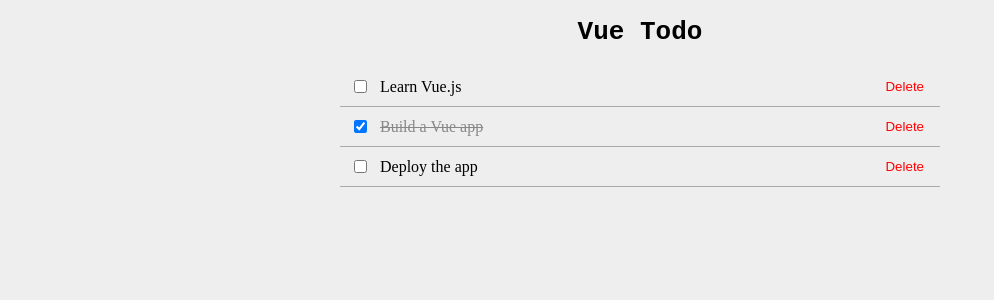
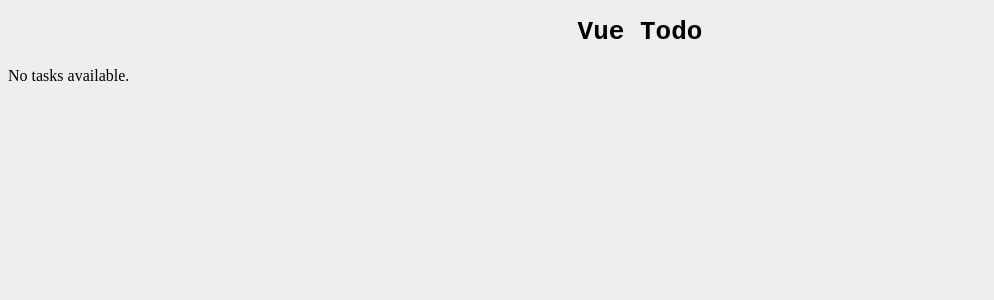
Before and after one commit to husamXA1/vue-todo, a Vue app: page / in a window 1280 px wide. Shown: the top 300 px of the page, without its empty margins (0-994 px from the left). Built offline with nearby package versions, Linux system fonts and the light colour scheme.

Commit message:
add local storage logic to save tasks

```diff
--- a/src/App.vue
+++ b/src/App.vue
@@ -1,13 +1,40 @@
 <script setup>
-import { ref } from 'vue';
+import { ref, watch } from 'vue';
 import Task from './components/Task.vue';
 
-const tasks = ref([
-  { id: 1, title: 'Learn Vue.js', completed: false },
-  { id: 2, title: 'Build a Vue app', completed: true },
-  { id: 3, title: 'Deploy the app', completed: false },
-]);
+const tasks = ref([]);
 
+watch(
+  tasks,
+  (newTasks) => {
+    saveTasksToLocalStorage();
+  },
+);
+
+function saveTasksToLocalStorage() {
+  localStorage.setItem('tasks', JSON.stringify(tasks.value));
+}
+
+function loadTasksFromLocalStorage() {
+  const savedTasks = localStorage.getItem('tasks');
+  if (savedTasks) {
+    tasks.value = JSON.parse(savedTasks);
+  }
+}
+loadTasksFromLocalStorage();
+
+function handleToggleTaskCompletion(taskId) {
+  const task = tasks.value.find(t => t.id === taskId);
+  if (task) {
+    task.completed = !task.completed;
+  }
+  saveTasksToLocalStorage();
+}
+
+function handleDeleteTask(taskId) {
+  tasks.value = tasks.value.filter(t => t.id !== taskId);
+  saveTasksToLocalStorage();
+}
 
 </script>
 
@@ -18,8 +45,8 @@
       <Task
         :title="task.title"
         :completed="task.completed"
-        @toggle="() => task.completed = !task.completed"
-        @delete="() => tasks = tasks.filter(t => t.id !== task.id)"
+        @toggle="handleToggleTaskCompletion(task.id)"
+        @delete="handleDeleteTask(task.id)"
       />
     </li>
   </ul>
```
